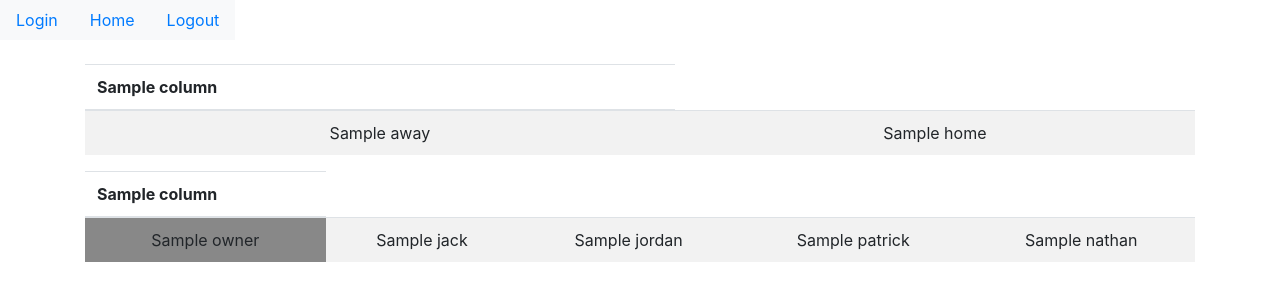
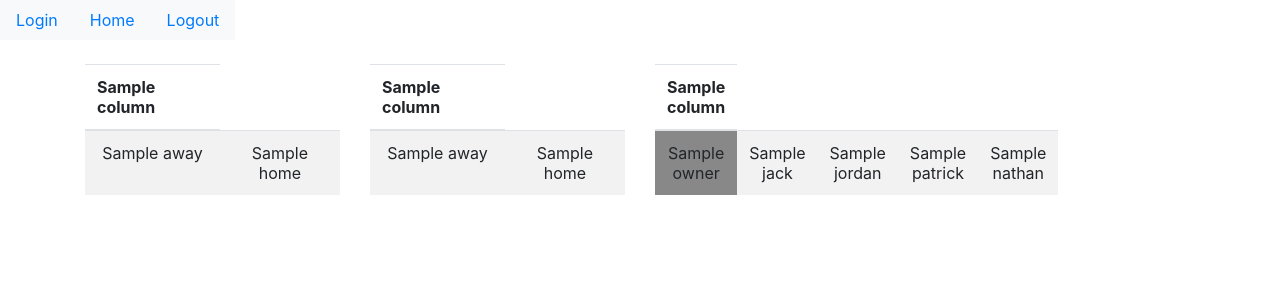
Before and after one commit to JackFrancis2357/NFL_Groupme_Bot, a Flask app: template templates/nfl_wins_homepage.html in a window 1280 px wide. Shown: the part 40-341 px from the top of the page. Run offline with Flask 2, Linux system fonts and the light colour scheme; the template is opened without the code that fills it: most values are stand-ins (such as "Sample title", 1, 10 or a date in 2020); some libraries are stand-ins or nearby versions.

Commit message:
Testing update template

```diff
--- a/app.py
+++ b/app.py
@@ -47,13 +47,13 @@ def get_team_abb():
 
 def get_owner_hex_value(name):
     if name == 'jack':
-        return '#59FF00'
+        return '#41B3A3'
     elif name == 'jordan':
-        return '#FF0000'
+        return '#E8A87C'
     elif name == 'patrick':
-        return '#0000FF'
+        return '#C38D9E'
     elif name == 'nathan':
-        return '#FFFF00'
+        return '#E27D60'
 
 
 def get_team_owner(team, ja_t, jo_t, pa_t, na_t):
--- a/templates/nfl_wins_homepage.html
+++ b/templates/nfl_wins_homepage.html
@@ -2,6 +2,8 @@
 {% block content %}
 
     <div class="container">
+        <div class="row ml-8 mr-8">
+            <div class="col-sm-3">
                 <table class="table table-striped">
                     <thead>
                     {%- for column in columns %}
@@ -18,6 +20,28 @@
                     {%- endfor %}
                     </tbody>
                 </table>
+            </div>
+            <div class="col-sm-3">
+                <table class="table table-striped">
+                    <thead>
+                    {%- for column in columns %}
+                        <th>{{ column }}</th>
+                    {%- endfor %}
+                    </thead>
+
+                    <tbody>
+                    {%- for row in matchups %}
+                        <tr>
+                            <td class='text-center'
+                                style="background-color: {{ row.Away_Owner }}"> {{ row.Away }}</td>
+                            <td class='text-center'
+                                style="background-color: {{ row.Home_Owner }}"> {{ row.Home }}</td>
+                        </tr>
+                    {%- endfor %}
+                    </tbody>
+                </table>
+            </div>
+            <div class="col-sm-3">
                 <table class="table table-striped">
                     <thead>
                     {%- for column in owner_matchups_columns %}
@@ -28,7 +52,8 @@
                     <tbody>
                     {%- for row in owner_matchups %}
                         <tr>
-                    <td class='text-center' style="background-color: {{ row.owner_color }}"> {{ row.owner }}</td>
+                            <td class='text-center'
+                                style="background-color: {{ row.owner_color }}"> {{ row.owner }}</td>
                             <td class='text-center'> {{ row.jack }}</td>
                             <td class='text-center'> {{ row.jordan }}</td>
                             <td class='text-center'> {{ row.patrick }}</td>
@@ -46,4 +71,6 @@
                     </div>
                 {% endif %}
             </div>
+        </div>
+    </div>
 {% endblock %}
```
Also changed, not shown: 1 other file. Lines whose indentation alone changed are shown as unchanged.
